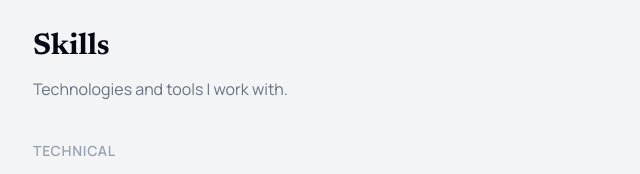
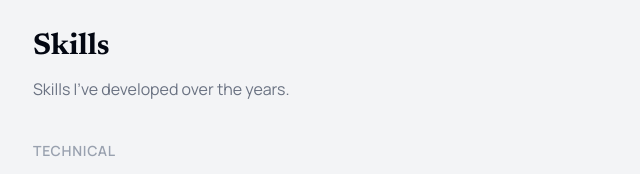
Before and after one commit to Zalayetha/personal-website, an Astro site: page /about in a window 1280 px wide. Shown: the part 899-1073 px from the top of the page, 223-863 px from the left. Built offline with nearby package versions, Linux system fonts and the light colour scheme; Astro itself is replaced by a stand-in of ours.

Commit message:
Update Skills.astro

```diff
--- a/src/components/sections/Skills.astro
+++ b/src/components/sections/Skills.astro
@@ -9,7 +9,7 @@ import { hardSkills, softSkills } from "../../data/portfolio";
     <div class="max-w-2xl">
         <h2 class="font-newsreader text-3xl font-bold text-gray-950">Skills</h2>
         <p class="font-manrope text-base text-gray-500 mt-3">
-            Technologies and tools I work with.
+            Skills I've developed over the years.
         </p>
     </div>
 
```
